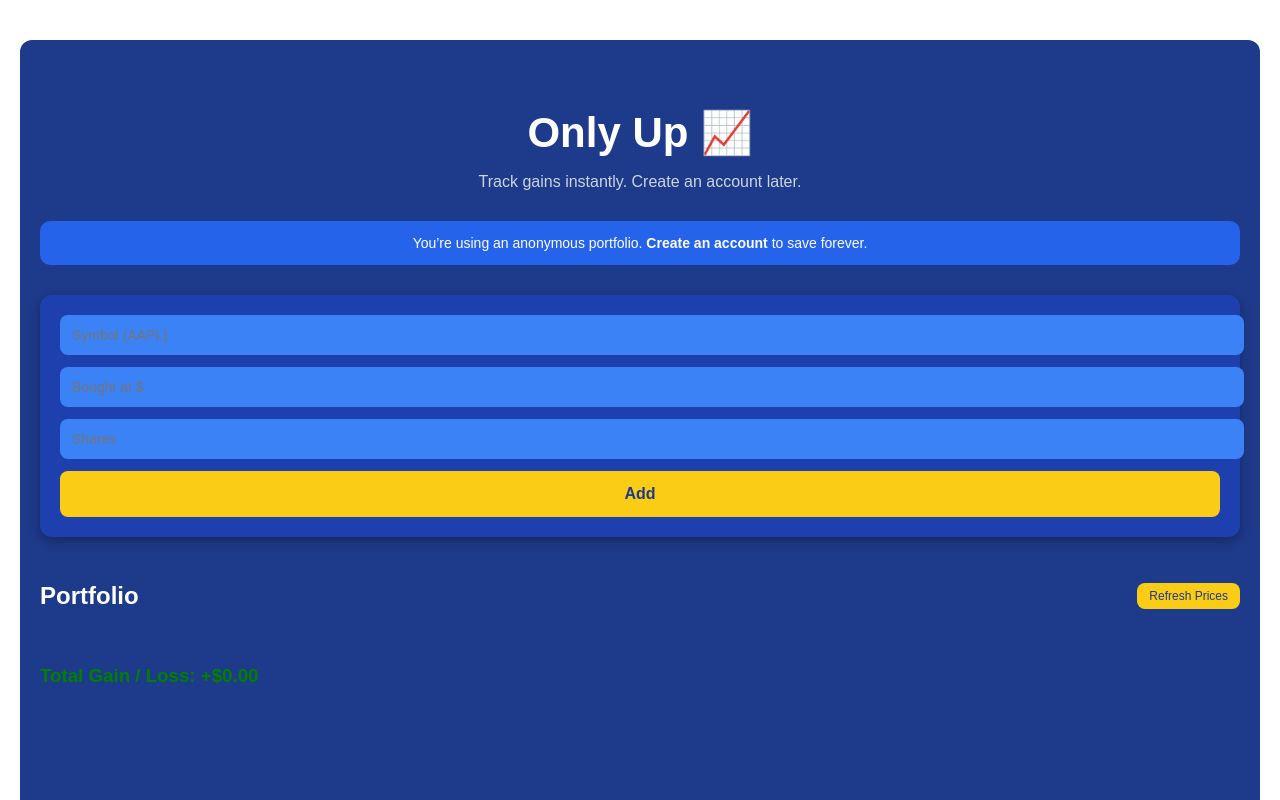
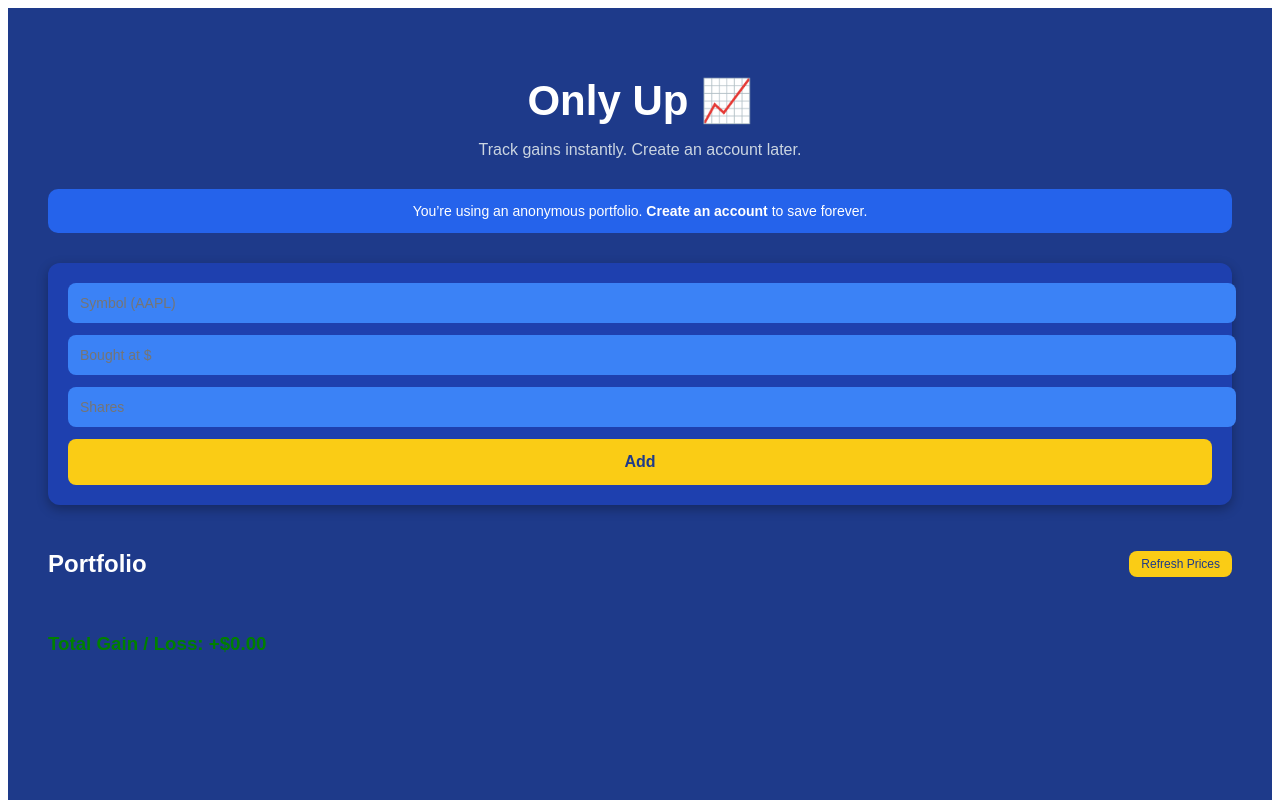
Before and after one commit to nmirpuri/Only-Up-Investing, a Next.js app: page / in a window 1280 px wide. Shown: the top 800 px of the page. Built offline with nearby package versions, Linux system fonts and the light colour scheme.

Commit message:
Update page.js

```diff
--- a/app/page.js
+++ b/app/page.js
@@ -156,6 +156,7 @@ export default function Home() {
      UI
   ============================ */
   return (
+      <div style={{ background: "#1e3a8a", minHeight: "100vh", padding: 40 }}>
     <main style={styles.container}>
       <h1 style={styles.title}>Only Up 📈</h1>
       <p style={styles.subtitle}>
@@ -250,6 +251,7 @@ export default function Home() {
         {Math.abs(totalGain).toFixed(2)}
       </h3>
     </main>
+  </div>
   );
 }
 
@@ -258,15 +260,11 @@ export default function Home() {
 ============================ */
 const styles = {
   container: {
-    maxWidth: "1200px",
-    margin: "40px auto",
-    fontFamily: "'Poppins', sans-serif",
-    background: "#1e3a8a", // deep, soft blue
-    padding: "40px 20px",
-    borderRadius: 12,
-    minHeight: "100vh",
-    color: "#fff",
-  },
+  maxWidth: "1200px",
+  margin: "0 auto", // centered
+  fontFamily: "'Poppins', sans-serif",
+  color: "#fff",
+},
   title: {
     fontSize: 42,
     fontWeight: "700",
```
